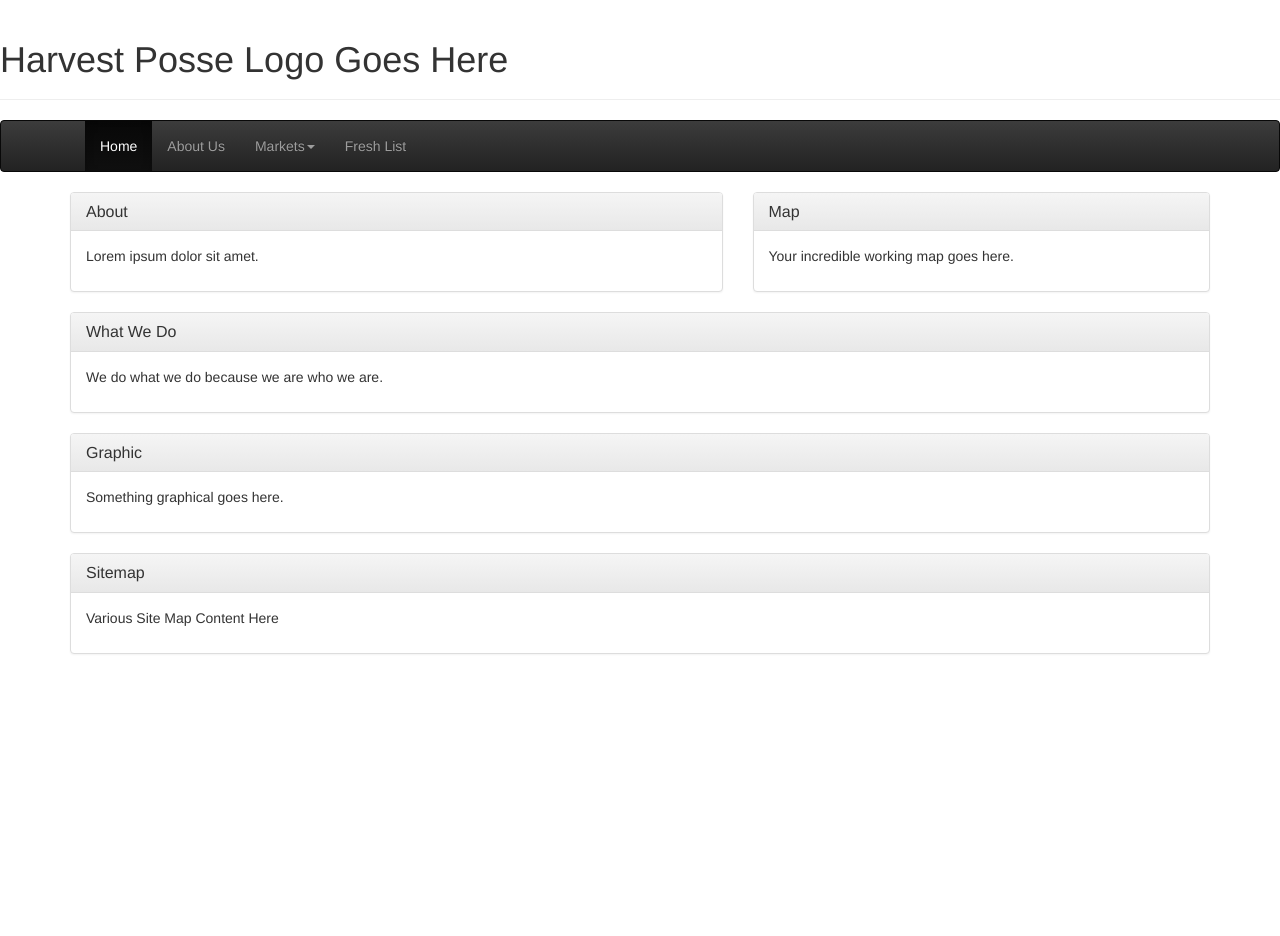
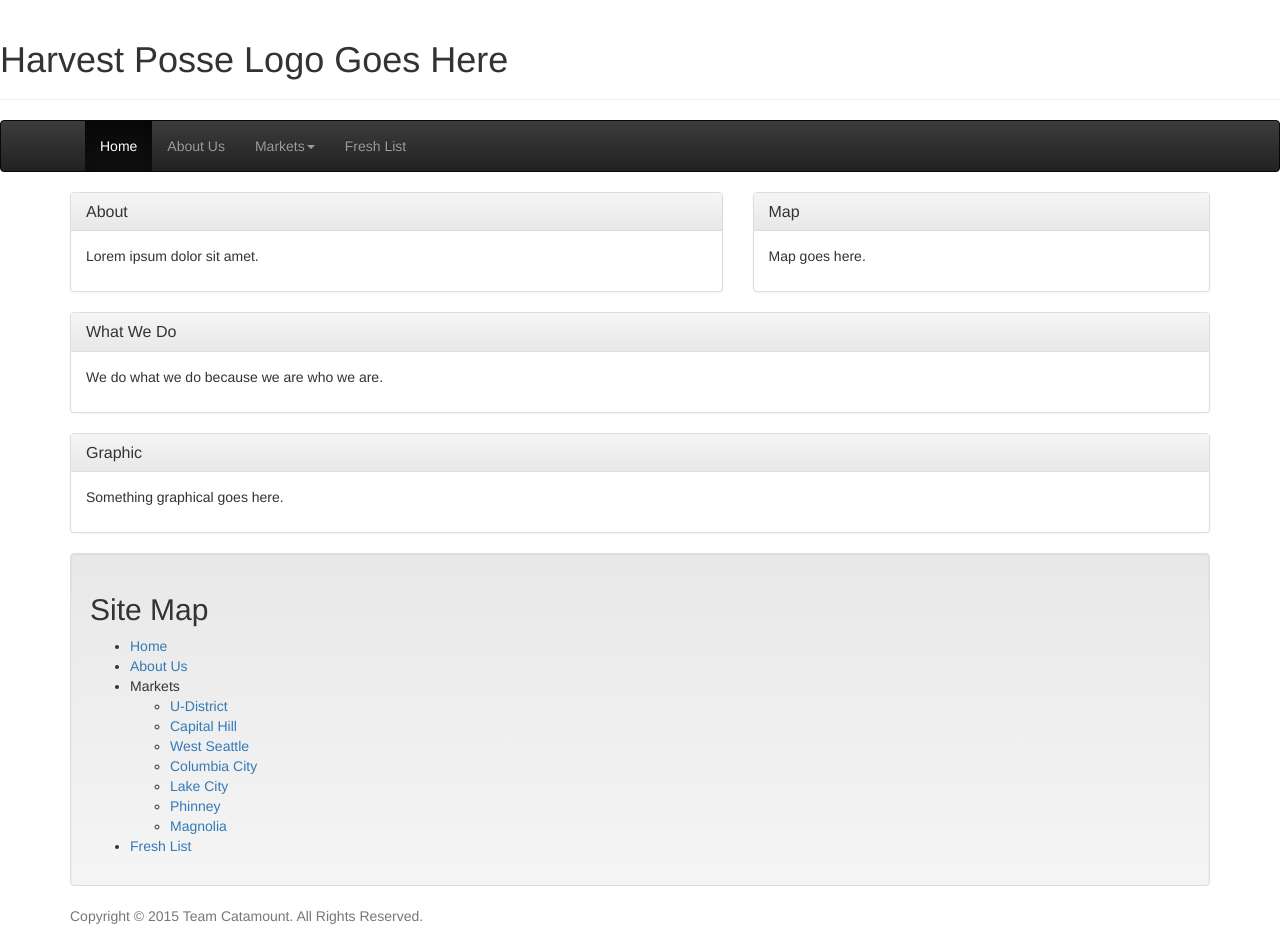
Before and after one commit to Vikamoiseenko/harvestposse, a PHP site: page / in a window 1280 px wide. Before the commit the page ends 654 px from the top, so only its background shows below. Run offline with PHP 8.4, Linux system fonts and the light colour scheme; some libraries are stand-ins or nearby versions.

Commit message:
Created static sitemap for skeleton page.

```diff
--- a/index.php
+++ b/index.php
@@ -24,6 +24,7 @@
       <script src="https://oss.maxcdn.com/html5shiv/3.7.2/html5shiv.min.js"></script>
       <script src="https://oss.maxcdn.com/respond/1.4.2/respond.min.js"></script>
     <![endif]-->
+
   </head>
 
   <body role="document">
@@ -83,7 +84,7 @@
               <h3 class="panel-title">Map</h3>
             </div>
             <div class="panel-body">
-              <p>Your incredible working map goes here.</p>
+              <p>Map goes here.</p>
             </div>
           </div>
         </div>
@@ -107,17 +108,35 @@
         </div>
       </div>
 
-      <div class="panel panel-default">
-        <div class="panel-heading">
-          <h3 class="panel-title">Sitemap</h3>
-        </div>
-        <div class="panel-body">
-          <p>Various Site Map Content Here</p>
-        </div>
-      </div>
+    <!-- sitemap -->
+    <div class="well hidden-xs">
+      <h2>Site Map</h2>
+      <ul>
+        <li><a href="#">Home</a></li>
+        <li><a href="#">About Us</a></li>
+        <li>Markets
+          <ul>
+            <li><a href="#">U-District</a></li>
+            <li><a href="#">Capital Hill</a></li>
+            <li><a href="#">West Seattle</a></li>
+            <li><a href="#">Columbia City</a></li>
+            <li><a href="#">Lake City</a></li>
+            <li><a href="#">Phinney</a></li>
+            <li><a href="#">Magnolia</a></li>
+          </ul>
+        </li>
+        <li><a href="#">Fresh List</a></li>
+      </ul>
+    </div>
+
 
     </div> <!-- /container -->
 
+    <footer class="footer">
+      <div class="container">
+        <p class="text-muted">Copyright &copy; 2015 Team Catamount. All Rights Reserved.</p>
+      </div>
+    </footer>
 
     <!-- Bootstrap core JavaScript
     ================================================== -->
```
